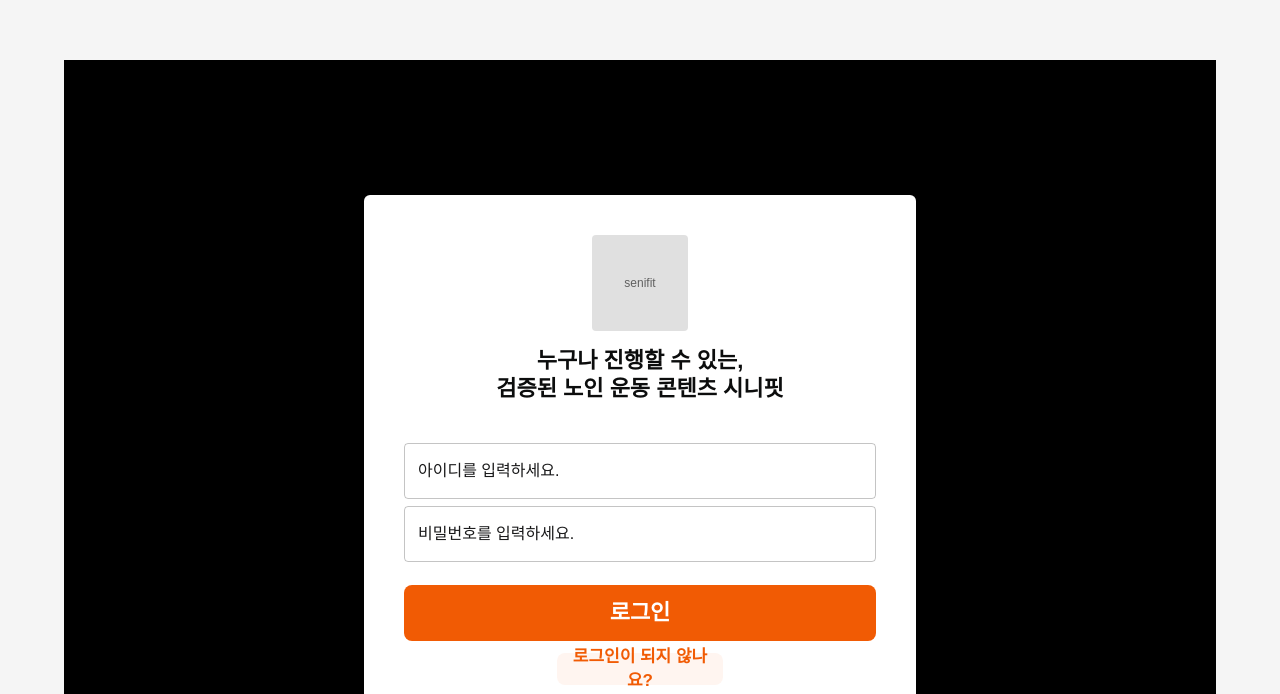
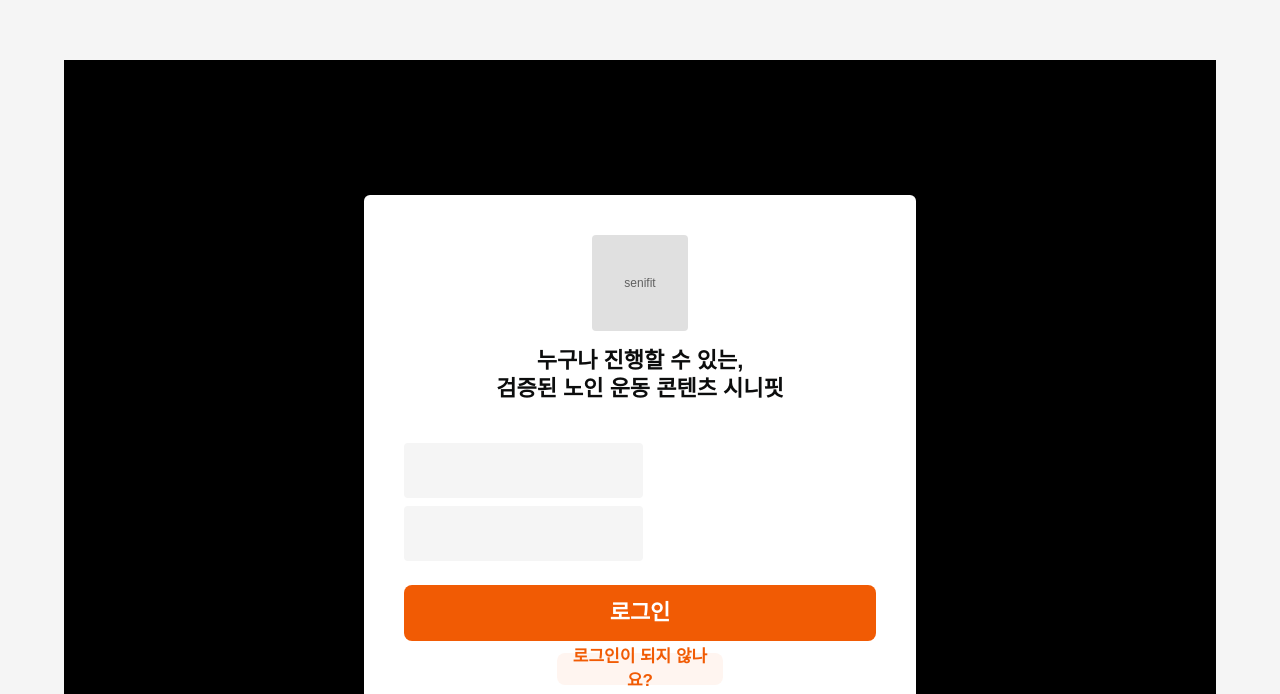
Before and after one commit to Team-Senifit/Web, a Next.js app: page /login in a window 1280 px wide. Shown: the part 106-800 px from the top of the page. Built offline with nearby package versions, Linux system fonts and the light colour scheme; a web font is replaced by a local one.

Commit message:
Refactor: Textfield 대신 InputBase 쓰도록 처리

```diff
--- a/src/components/SenifitTextField.tsx
+++ b/src/components/SenifitTextField.tsx
@@ -1,27 +1,59 @@
-import { TextField, TextFieldProps } from "@mui/material";
+import React from "react";
+import {
+  FormControl,
+  FormHelperText,
+  InputBase,
+  type InputBaseProps,
+  type FormControlProps,
+  Typography,
+} from "@mui/material";
 import { FieldValues, useController } from "react-hook-form";
 import type { TControl } from "@/types/TControl";
 
-type TProps<T extends FieldValues> = TextFieldProps & TControl<T>;
+type TProps<T extends FieldValues> =
+  // value/defaultValue/name은 RHF가 관리하므로 제외
+  Omit<InputBaseProps, "name" | "value" | "defaultValue"> &
+    TControl<T> & {
+      /** 에러가 없을 때 보여줄 힌트 텍스트 */
+      hintText?: React.ReactNode;
+      /** 바깥 FormControl에 전달할 props */
+      formControlProps?: FormControlProps;
+      /** 체이닝용 핸들러 (InputBase와 동일 타입) */
+      onChange?: NonNullable<InputBaseProps["onChange"]>;
+      onBlur?: NonNullable<InputBaseProps["onBlur"]>;
+    };
 
 const SenifitTextField = <T extends FieldValues>(props: TProps<T>) => {
-  const { name, control, rules, onChange, onBlur, ...textFieldProps } = props;
+  const {
+    name,
+    control,
+    rules,
+    hintText,
+    formControlProps,
+    onChange,
+    onBlur,
+    sx,
+    ...inputBaseProps
+  } = props;
 
   const {
     field,
     fieldState: { error },
-  } = useController({
-    name,
-    control,
-    rules,
-  });
+  } = useController({ name, control, rules });
+
+  const helper = error?.message ?? hintText;
+  const helperId = helper ? `${String(name)}-hint` : undefined;
 
   return (
-    <TextField
-      autoComplete="off"
-      variant="outlined"
-      {...field}
-      {...textFieldProps}
+    <FormControl
+      error={!!error}
+      {...formControlProps}
+      sx={{ gap: 0.5, ...(formControlProps?.sx || {}) }}
+    >
+      <InputBase
+        id={String(name)}
+        inputRef={field.ref}
+        value={field.value ?? ""}
         onChange={(e) => {
           field.onChange(e);
           onChange?.(e);
@@ -30,9 +62,41 @@ const SenifitTextField = <T extends FieldValues>(props: TProps<T>) => {
           field.onBlur();
           onBlur?.(e);
         }}
-      error={!!error}
-      helperText={error?.message}
+        aria-describedby={helperId}
+        slotProps={{
+          input: {
+            sx: (t) => ({ ...t.typography["Body1"] }),
+          },
+        }}
+        sx={{
+          width: "100%",
+          height: "3.5rem",
+          borderRadius: 1,
+          backgroundColor: "fillVariants.normal",
+          p: 2,
+          "&:hover": {
+            outline: "none",
+          },
+          "&.Mui-focused": {
+            outline: "none",
+          },
+          ...sx,
+        }}
+        {...inputBaseProps}
       />
+      {helper && (
+        <FormHelperText id={helperId}>
+          <Typography
+            variant={"Body1"}
+            sx={{
+              color: "status.negative",
+            }}
+          >
+            {helper}
+          </Typography>
+        </FormHelperText>
+      )}
+    </FormControl>
   );
 };
 
```
Also changed, not shown: src/components/YearMonthDayPicker.tsx (+12 -3 lines), src/components/date-picker/BirthDateField.tsx (added, +23 -0 lines), 1 other file (tests, documents, lock files or other folders). Lines whose indentation alone changed are shown as unchanged.
